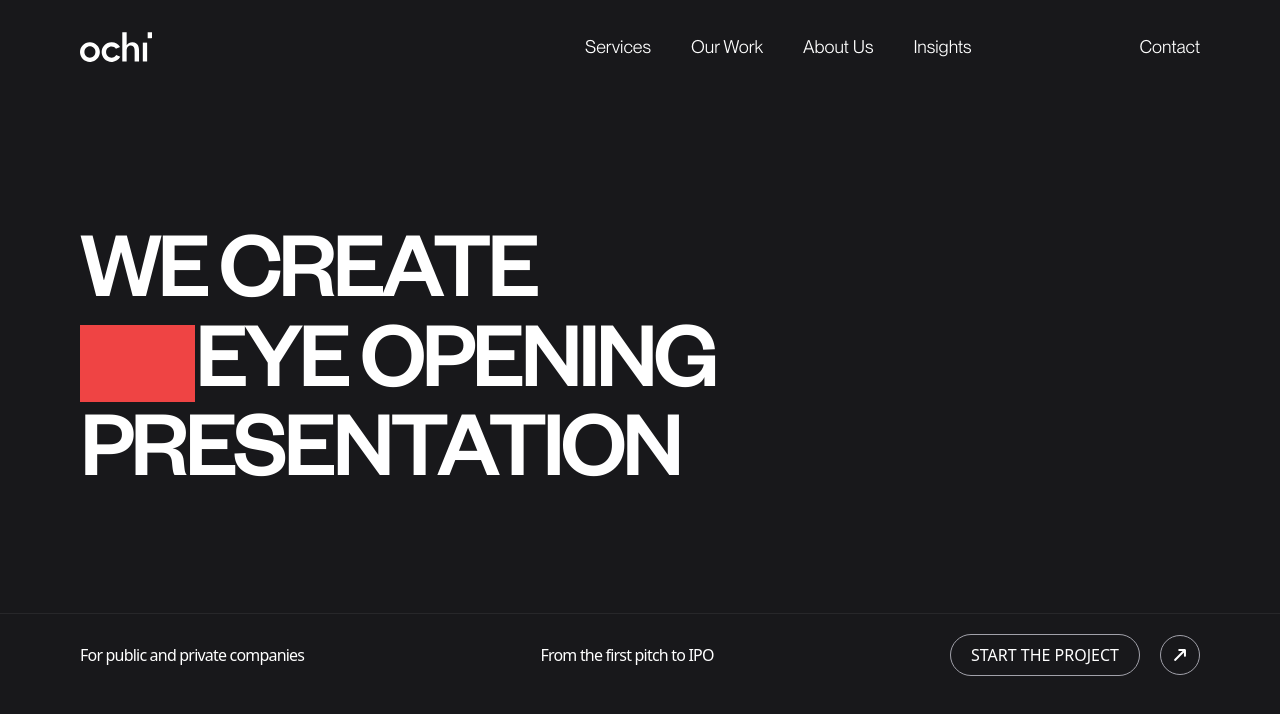
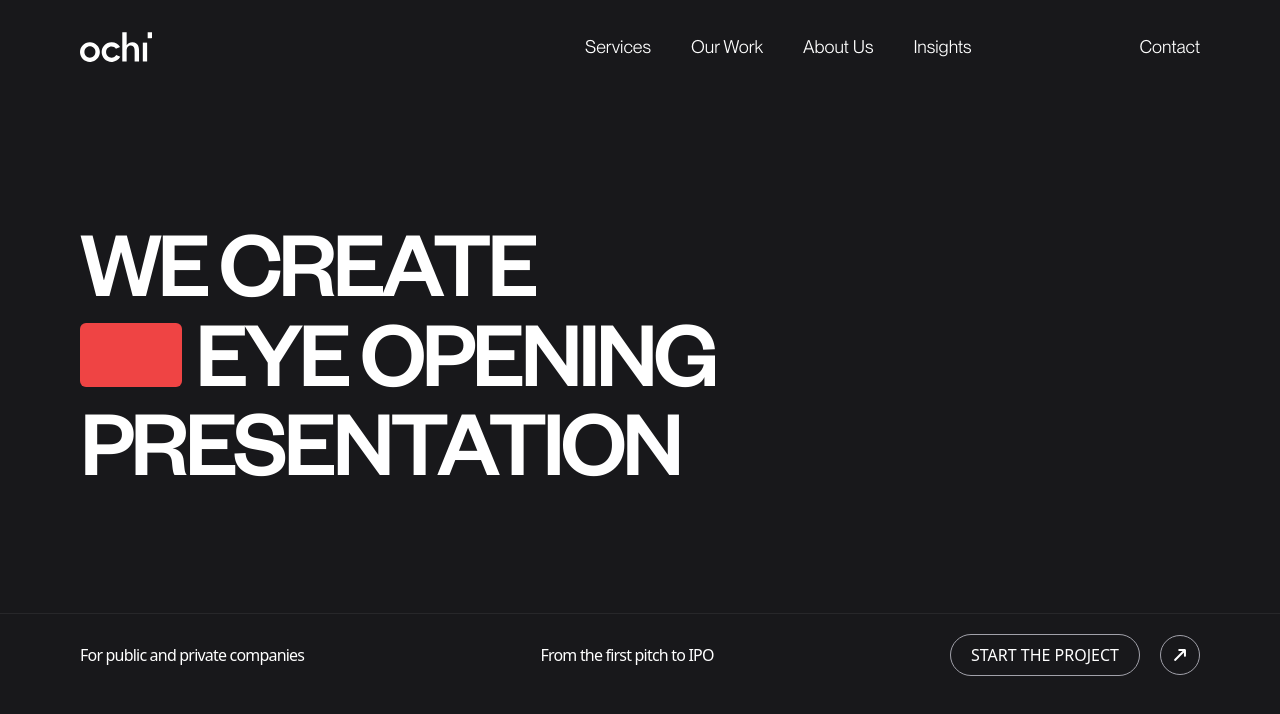
Before and after one commit to Zaahiid/Ochi-design-clone, a React (Vite) app: page / in a window 1280 px wide. Shown: the top 714 px of the page. Built offline with nearby package versions, Linux system fonts and the light colour scheme.

Commit message:
Landing page design done

```diff
--- a/src/components/LandingPage.jsx
+++ b/src/components/LandingPage.jsx
@@ -6,8 +6,8 @@ const LandingPage = () => {
       <div className="textstructure mt-52 px-20">
         {["We Create", "Eye Opening", "Presentation"].map((text, index) => (
           <div key={index} className="maskers">
-            <div className="w-fit flex">
-            {index === 1  && (<div className="w-[9vw] h-[6vw] relative top-[1.5vw] bg-red-500"></div>)}
+            <div className="w-fit flex items-end overflow-hidden">
+            {index === 1  && (<div className="mr-[1vw] w-[8vw] rounded-md h-[5vw] relative -top-[0.61vw] bg-red-500"></div>)}
               <h1 className="uppercase font-founders-grotesk leading-[7vw] tracking-tighter text-[7.5vw] font-medium">
                 {text}
               </h1>
```
